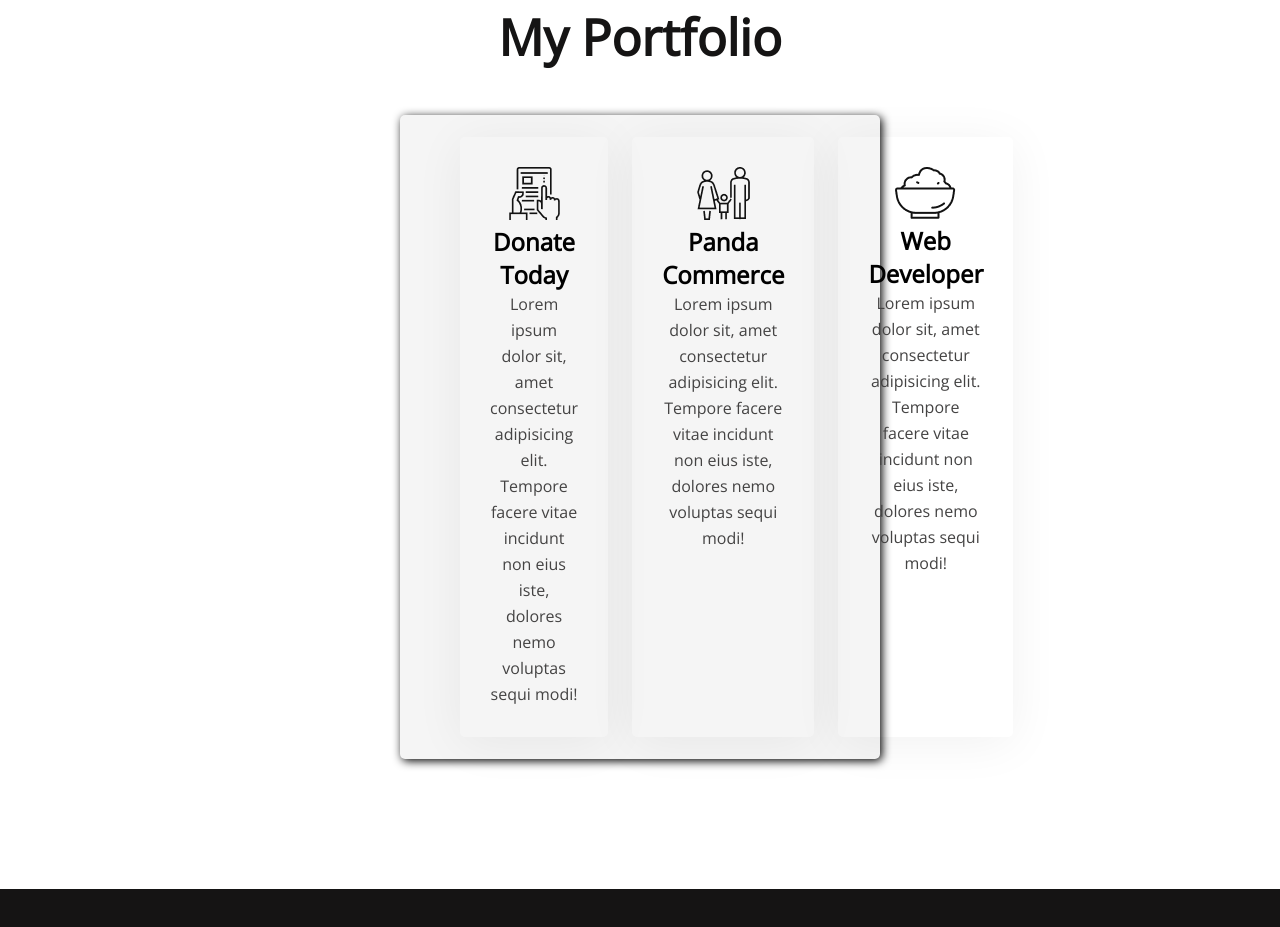
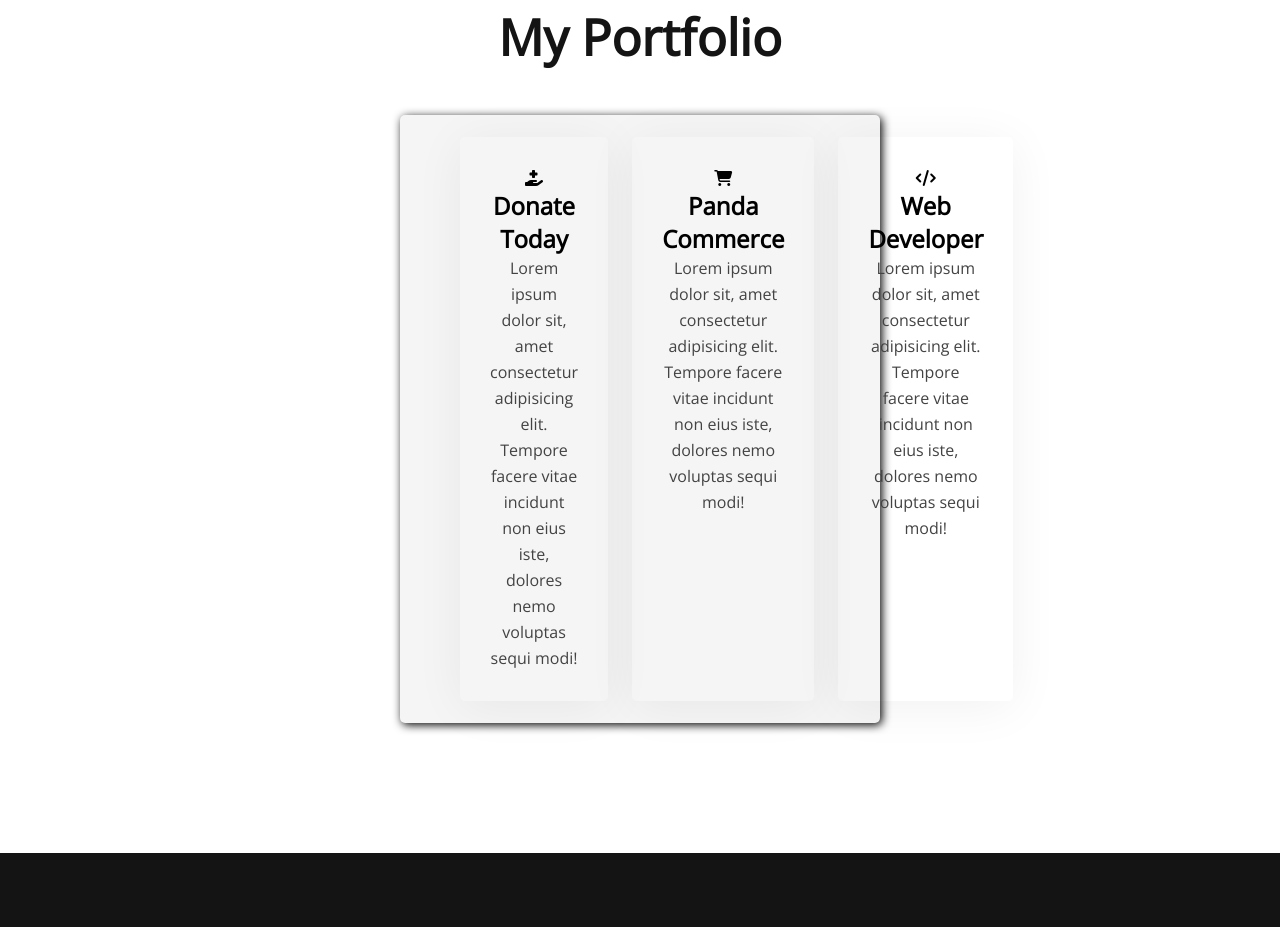
Before and after one commit to bdesigneryamin/newme, a plain HTML site: page index.html in a window 1280 px wide. Shown: the part 2603-3530 px from the top of the page. Drawn offline with nearby package versions, Linux system fonts and the light colour scheme.

Commit message:
more add

```diff
--- a/index.html
+++ b/index.html
@@ -5,6 +5,8 @@
     <meta http-equiv="X-UA-Compatible" content="IE=edge">
     <meta name="viewport" content="width=device-width, initial-scale=1.0">
     <link rel="preconnect" href="https://fonts.googleapis.com"><link rel="preconnect" href="https://fonts.gstatic.com" crossorigin><link href="https://fonts.googleapis.com/css2?family=Open+Sans&family=Poppins:wght@100;300&display=swap" rel="stylesheet">
+
+    <script src="https://kit.fontawesome.com/656cf408c5.js" crossorigin="anonymous"></script>
 
     <link rel="stylesheet" href="style.css">
     <title>Document</title>
@@ -91,17 +93,20 @@
             <h2 class="mp-title h2">My Portfolio</h2> <br> <br>
             <div class="portfolio-box">
                 <div class="box-detail">
-                    <img src="images/icons/Frame-1.png" alt="">
+                    <i class="fa-solid fa-hand-holding-medical"></i>
+                    <!-- <img src="images/icons/Frame-1.png" alt=""> -->
                     <h2>Donate Today</h2>
                     <p class="desc">Lorem ipsum dolor sit, amet consectetur adipisicing elit. Tempore facere vitae incidunt non eius iste, dolores nemo voluptas sequi modi!</p>
                 </div>
                 <div class="box-detail">
-                    <img src="images/icons/shelter.png" alt="">
+                    <i class="fa-sharp fa-solid fa-cart-shopping"></i>
+                    <!-- <img src="images/icons/shelter.png" alt=""> -->
                     <h2>Panda Commerce</h2>
                     <p class="desc">Lorem ipsum dolor sit, amet consectetur adipisicing elit. Tempore facere vitae incidunt non eius iste, dolores nemo voluptas sequi modi!</p>
                 </div>
                 <div class="box-detail">
-                    <img src="images/icons/food.png" alt="">
+                    <i class="fa-solid fa-code"></i>
+                    <!-- <img src="images/icons/food.png" alt=""> -->
                     <h2>Web Developer</h2>
                     <p class="desc">Lorem ipsum dolor sit, amet consectetur adipisicing elit. Tempore facere vitae incidunt non eius iste, dolores nemo voluptas sequi modi!</p>
                 </div>
```
